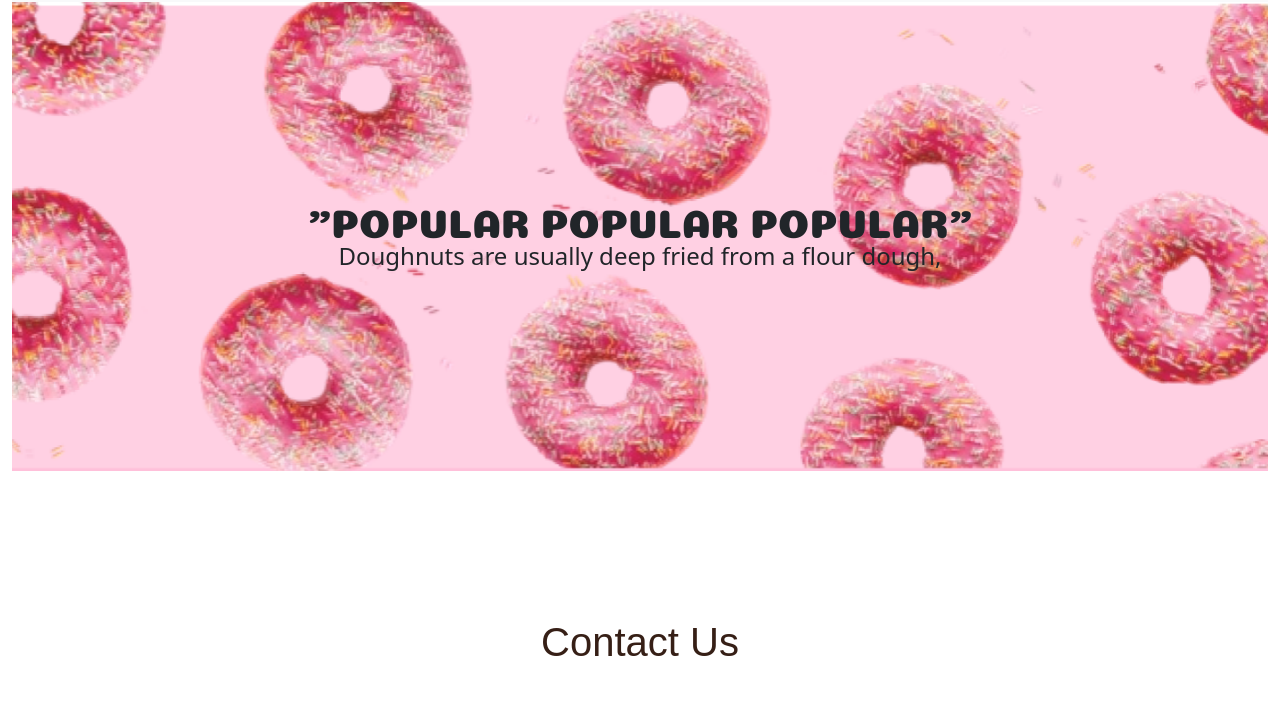
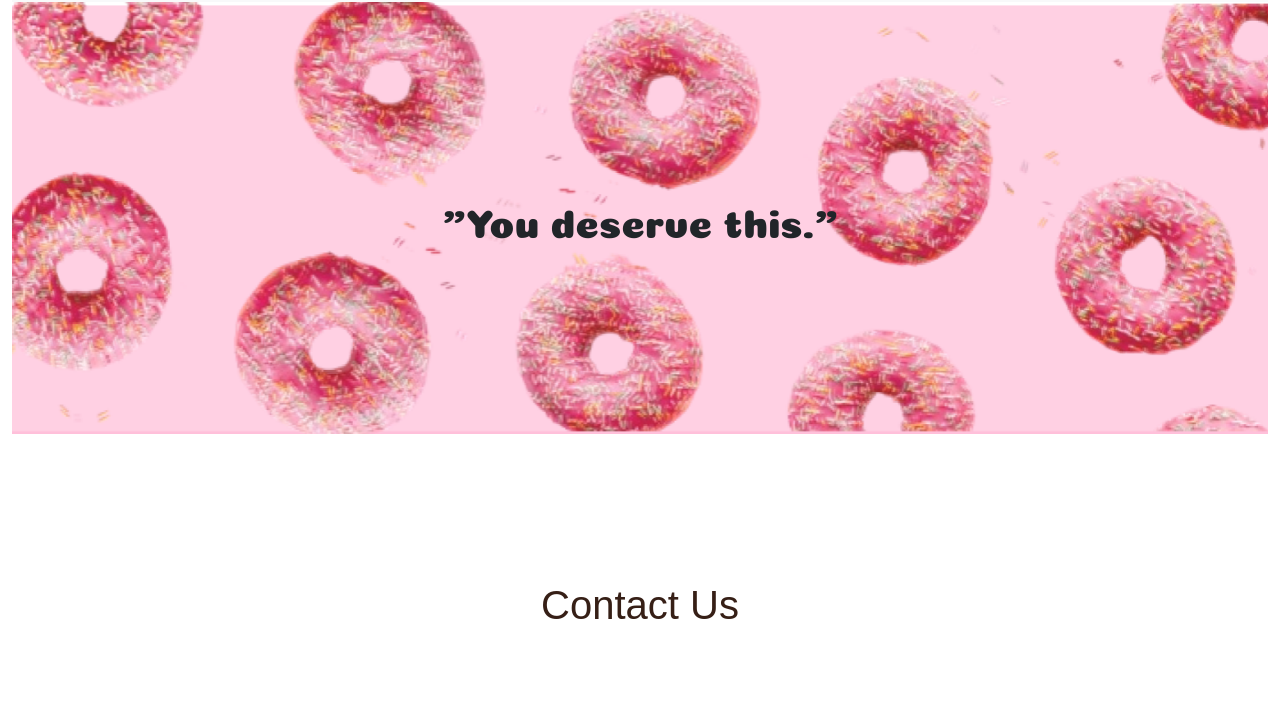
Before and after one commit to LynLop/Founders, a plain HTML site: page Contact.html in a window 1280 px wide. Shown: the part 94-800 px from the top of the page. Drawn offline with Linux system fonts and the light colour scheme.

Commit message:
Add files via upload

```diff
--- a/Contact.html
+++ b/Contact.html
@@ -43,8 +43,7 @@
         </nav>
     </div>
     <div class="header">
-        <h1>"POPULAR POPULAR POPULAR"</h1>
-        <h4>Doughnuts are usually deep fried from a flour dough, </h4>
+        <p class="h1" id="Title">"You deserve this."</p>
     </div>
 
     <div class="contact_header">
--- a/style.css
+++ b/style.css
@@ -24,7 +24,7 @@ body{
     padding: 2in;
 }
 
-.header h1 {
+.header .h1 {
     font-family: Coiny;
     margin:0 auto;
 }
```
Also changed, not shown: Menu.html (+1 -1 lines), box.html (+1 -1 lines), bundle.html (+1 -1 lines), donut.html (+1 -1 lines), drink.html (+1 -1 lines), index.html (+1 -1 lines), pairs.html (+1 -1 lines).
